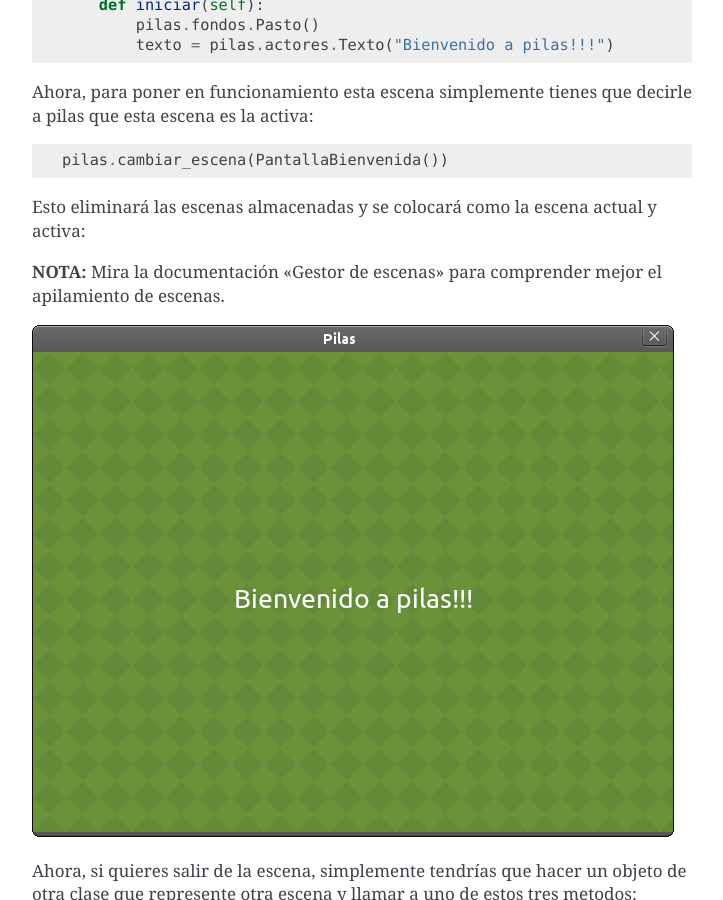
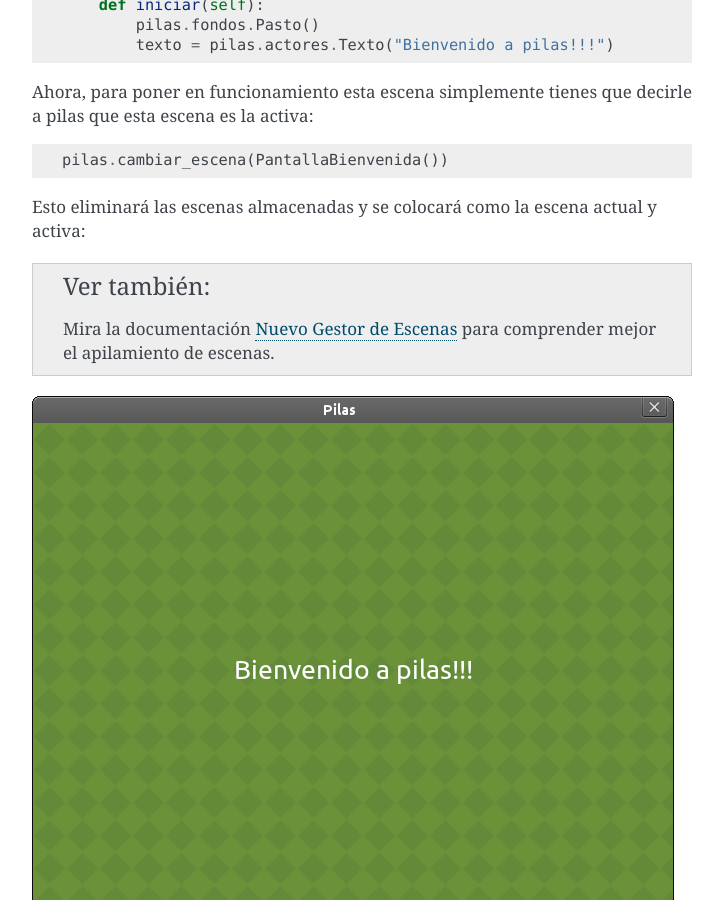
Before and after one commit to hugoruscitti/pilas-docs, a Sphinx documentation site: the page built from source/escenas.rst, in a window 1280 px wide and 900 px high, scrolled down 2692 px. Shown: the whole window, without its empty margins (388-1111 px from the left). Built offline with Sphinx 7.4.7, drawn with Linux system fonts in a browser that asks for light colours.

Commit message:
Asociando la documentacion de gestion de escenas a la documentacion.

```diff
--- a/source/escenas.rst
+++ b/source/escenas.rst
@@ -100,8 +100,7 @@ simplemente tienes que decirle a pilas que esta escena es la activa:
 Esto eliminará las escenas almacenadas y se colocará como la escena
 actual y activa:
 
-**NOTA:** Mira la documentación "Gestor de escenas" para comprender mejor el
-apilamiento de escenas.
+.. seealso:: Mira la documentación :ref:`ref_gestor_de_escenas` para comprender mejor el apilamiento de escenas.
 
 .. image:: images/escena_simple.png
 
--- a/source/index.rst
+++ b/source/index.rst
@@ -43,6 +43,7 @@ Recorrido modulos avanzados:
     comportamientos.rst
     controles.rst
     escenas.rst
+    gestor_de_escenas.rst
     demos.rst
     interfaz_de_usuario.rst
     menu.rst
```
Also changed, not shown: source/gestor_de_escenas.rst (+6 -2 lines).
